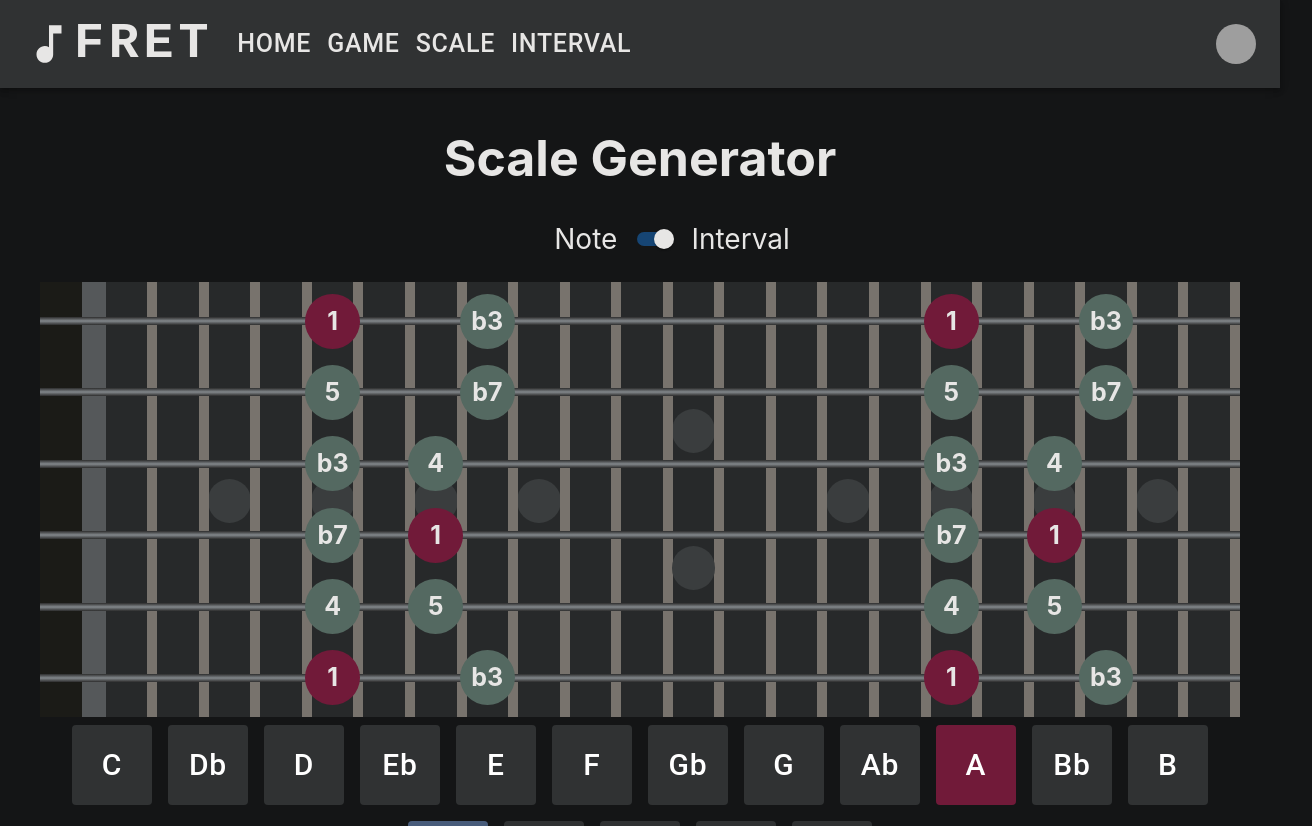
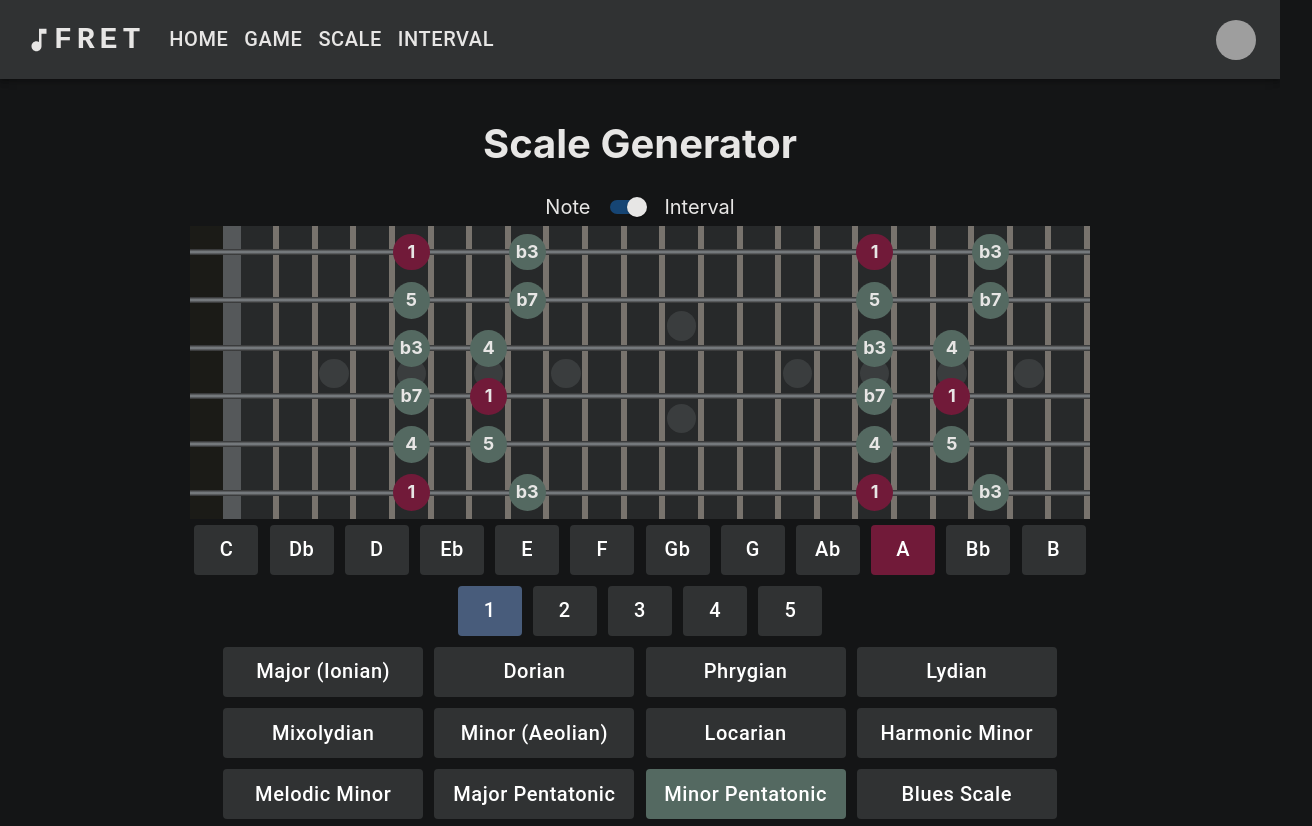
Before and after one commit to JiwooL0920/Fretboard, a React (Create React App) app in the folder frontend/: page /scale in a window 1280 px wide. Shown: the top 826 px of the page, 1312 px wide, since content can reach past the window. Built offline with nearby package versions, Linux system fonts and the light colour scheme; grey boxes are pictures that could not be loaded.

Commit message:
css changes

```diff
--- a/frontend/src/components/NavBar.tsx
+++ b/frontend/src/components/NavBar.tsx
@@ -43,12 +43,12 @@ const NavBar = () => {
   return (
     <AppBar
         position="static"
-        style={{ background: navBarColor }}
+        style={{ background: navBarColor}}
     >
       <Container maxWidth="xl">
         <Toolbar disableGutters>
           {/* <AdbIcon sx={{ display: { xs: 'none', md: 'flex' }, mr: 1 }} /> */}
-          <MusicNoteIcon sx={{fontSize: 50}}/>
+          <MusicNoteIcon sx={{fontSize: 30}}/>
           <Typography
             variant="h6"
             noWrap
@@ -62,7 +62,7 @@ const NavBar = () => {
               letterSpacing: '.3rem',
               color: textColor,
               textDecoration: 'none',
-              fontSize: '50px'
+              fontSize: '30px'
             }}
           >
             FRET
@@ -78,7 +78,7 @@ const NavBar = () => {
               onClick={handleOpenNavMenu}
               color="inherit"
             >
-              <MenuIcon sx={{fontSize: '50px'}}/>
+              <MenuIcon sx={{fontSize: '30px'}}/>
             </IconButton>
             <Menu
               id="menu-appbar"
@@ -126,7 +126,7 @@ const NavBar = () => {
               letterSpacing: '.3rem',
               color: textColor,
               textDecoration: 'none',
-              fontSize: "50px"
+              fontSize: "30px"
             }}
           >
             FRET
@@ -139,7 +139,7 @@ const NavBar = () => {
                     handleCloseNavMenu();
                     navigate(r.path)
                 }}
-                sx={{ my: 2, color: textColor, display: 'block' , fontSize: '25px'}}
+                sx={{ my: 2, color: textColor, display: 'block' , fontSize: '20px'}}
               >
                 {r.navName}
               </Button>
--- a/frontend/src/css/App.css
+++ b/frontend/src/css/App.css
@@ -10,7 +10,7 @@ body {
 }
 
 h1 {
-  font-size: 50px;
+  font-size: 40px;
   margin-top: 40px;
   margin-bottom: 20px;
 }
--- a/frontend/src/css/fretboard.css
+++ b/frontend/src/css/fretboard.css
@@ -1,20 +1,20 @@
 /* constants */
 :root {
     /* fretboard  */
-    --fretboard-min-width: 1200px;
+    --fretboard-min-width: 900px;
     --fretboard-width: 70%;
-    --fretboard-height:400px;
+    --fretboard-height:270px;
     --fretboard-border: calc((var(--fret-height) / 2) - (var(--string-thickness) / 2));
     --fretboard-color: rgb(39,41,42);
 
     /* string  */
-    --string-thickness: 8px;
+    --string-thickness: 6px;
     --string-color: linear-gradient(rgb(45, 45, 45), rgb(131, 136, 140), rgb(45, 45, 45));
     /* --string-color: #303233;; */
 
     /* fret  */
     --fret-height: calc(var(--string-thickness) + ((var(--fretboard-height) - (6 * var(--string-thickness))) / 5));
-    --fret-thickness: calc(var(--string-thickness) * 1.3);
+    --fret-thickness: calc(var(--string-thickness) * 1.1);
     --fret-color: rgb(120,115,109);
 
 
@@ -94,7 +94,7 @@
 .fret:before {
     /* display: none; */
     content: attr(fret-note);
-    font-size: 25px;
+    font-size: 18px;
     font-weight: bold;
     color: var(--note-text-color);
     background: var(--note-color);
--- a/frontend/src/pages/FretGamePage.tsx
+++ b/frontend/src/pages/FretGamePage.tsx
@@ -42,7 +42,7 @@ const FretGamePage = () => {
             <Box
                 sx={{   // backgroundColor: '#303233',
                         color: "##e7e6e5",
-                        fontSize: 40,
+                        fontSize: 30,
                         fontWeight: "bold",
                         width: "70%",
                         margin: "0 auto",
@@ -51,7 +51,7 @@ const FretGamePage = () => {
                         borderRadius: 5,
             }}>
                 <div style={{display:"inline-block", alignSelf: "flex-end"}}>{"Time Left: " + fretGamePageState.time}</div>
-                <div style={{color:"#711a39", fontSize:80}}>{fretGamePageState.note}</div>
+                <div style={{color:"#711a39", fontSize:50}}>{fretGamePageState.note}</div>
                 <div style={{display:"inline-block", alignSelf: "flex-end"}}>{"Score: " + fretGamePageState.score}</div>
 
             </Box>
--- a/frontend/src/pages/IntervalPage.tsx
+++ b/frontend/src/pages/IntervalPage.tsx
@@ -38,11 +38,11 @@ const IntervalPage = () => {
                         <Button
                             key={note}
                             sx={{
-                                width: 80,
-                                height: 80,
-                                margin: 1,
+                                width: 50,
+                                height: 50,
+                                margin: 0.7,
                                 color: '#FFFFFF',
-                                fontSize: 30,
+                                fontSize: 20,
                                 textTransform: 'none',
                                 backgroundColor: note === intervalPageState.rootNote ? '#711a39' : '#303233',
                                 '&:hover': { backgroundColor: note === intervalPageState.rootNote ? '#611630' : '#1e252b'}
@@ -65,11 +65,11 @@ const IntervalPage = () => {
                         <Button
                             key={interval}
                             sx={{
-                                width: 250,
-                                height: 80,
-                                margin: 1,
+                                width: 200,
+                                height: 50,
+                                margin: 0.7,
                                 color: '#FFFFFF',
-                                fontSize: 30,
+                                fontSize: 20,
                                 textTransform: 'none',
                                 backgroundColor: intervalPageState.selectedIntervals.includes(interval) ? '#546961' : '#303233',
                                 '&:hover': { backgroundColor: intervalPageState.selectedIntervals.includes(interval) ? '#455750' : '#1e252b'},
@@ -92,7 +92,7 @@ const IntervalPage = () => {
         <div className="interval-page">
             <h1>Interval Generator</h1>
             <Grid component="label" container alignItems="center" justifyContent="center" spacing={1}
-                  sx={{ fontSize: 28, margin:3 }}
+                  sx={{ fontSize: 20 }}
             >
                 <Grid item>Note</Grid>
                 <Grid item>
--- a/frontend/src/pages/ScalePage.tsx
+++ b/frontend/src/pages/ScalePage.tsx
@@ -71,11 +71,11 @@ const ScalePage = () => {
                         <Button
                             key={note}
                             sx={{
-                                width: 80,
-                                height: 80,
-                                margin: 1,
+                                width: 50,
+                                height: 50,
+                                margin: 0.7,
                                 color: '#FFFFFF',
-                                fontSize: 30,
+                                fontSize: 20,
                                 textTransform: 'none',
                                 backgroundColor: note === scalePageState.rootNote ? '#711a39' : '#303233',
                                 '&:hover': { backgroundColor: note === scalePageState.rootNote ? '#611630' : '#1e252b'}
@@ -98,11 +98,11 @@ const ScalePage = () => {
                         <Button
                             key={position}
                             sx={{
-                                width: 80,
-                                height: 80,
-                                margin: 1,
+                                width: 50,
+                                height: 50,
+                                margin: 0.7,
                                 color: '#FFFFFF',
-                                fontSize: 30,
+                                fontSize: 20,
                                 textTransform: 'none',
                                 backgroundColor: parseInt(position) === scalePageState.position ? '#485c7b' : '#303233',
                                 '&:hover': { backgroundColor: parseInt(position) === scalePageState.position ? '#3f506b' : '#1e252b'}
@@ -119,17 +119,17 @@ const ScalePage = () => {
 
     const createScaleButtons = () => {
         return(
-            <div className="scaleButtons" style={{minWidth: 1000, width:"60%", margin: "0 auto"}}>
+            <div className="scaleButtons" style={{minWidth: 800, width:"70%", margin: "0 auto"}}>
                 { Object.keys(scaleToInterval).map((scale:string) => {
                     return (
                         <Button
                             key={scale}
                             sx={{
-                                width: 270,
-                                height: 80,
-                                margin: 1,
+                                width: 200,
+                                height: 50,
+                                margin: 0.7,
                                 color: '#FFFFFF',
-                                fontSize: 30,
+                                fontSize: 20,
                                 textTransform: 'none',
                                 backgroundColor: scale === scalePageState.scale ? '#546961' : '#303233',
                                 '&:hover': { backgroundColor: scale === scalePageState.scale ? '#455750' : '#1e252b'}
@@ -150,7 +150,7 @@ const ScalePage = () => {
         <div className="scale-page">
             <h1>Scale Generator</h1>
             <Grid component="label" container alignItems="center" justifyContent="center" spacing={1}
-                  sx={{ fontSize: 28, margin:3 }}
+                  sx={{ fontSize: 20 }}
             >
                 <Grid item>Note</Grid>
                 <Grid item>
```
